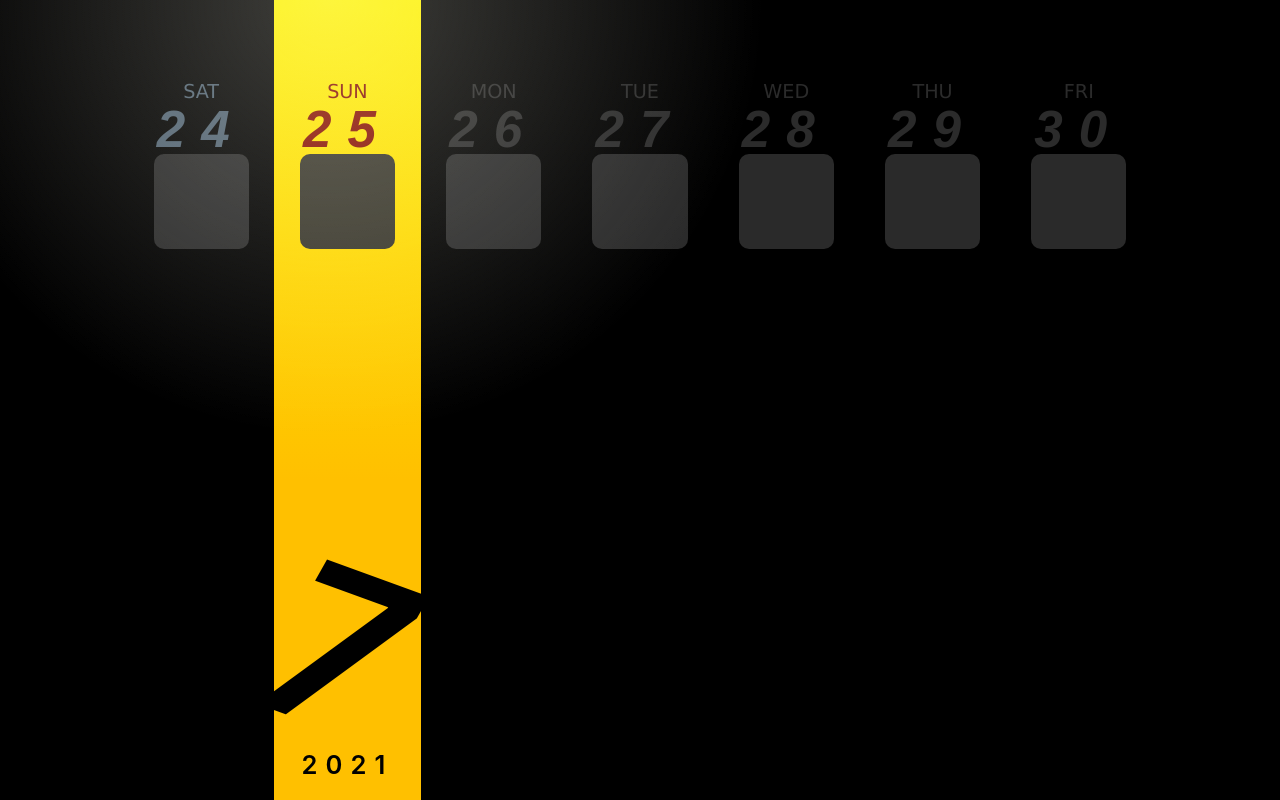
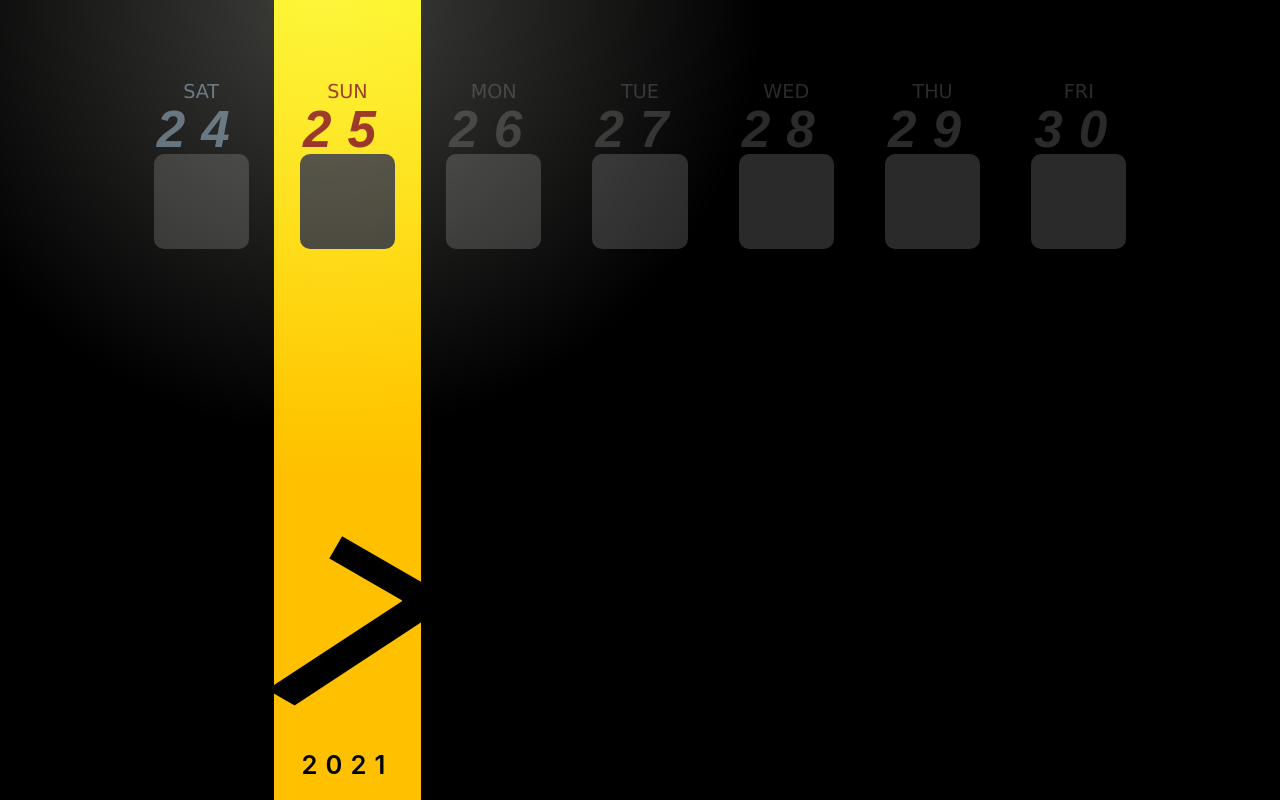
Before and after one commit to palexandrefernandes/persona_4_weather_ui, a Svelte app: page / in a window 1280 px wide. Built offline with nearby package versions, Linux system fonts and the light colour scheme; a web font is replaced by a local one.

Commit message:
Fixed Chrome styles and updated some values.

```diff
--- a/src/components/CalendarComponents/CalendarMonthYear.svelte
+++ b/src/components/CalendarComponents/CalendarMonthYear.svelte
@@ -16,8 +16,11 @@
 </script>
 <div>
     {#if isMonthVisible}
-        <div in:fly="{{delay: 250, duration: 1000, x: 200}}">
-            <p class="month" class:two-digit={month > 9}>{month}</p>
+        <div
+            in:fly="{{delay: 250, duration: 1000, x: 200}}"
+            class="{month < 10 ? "month-container" : "month-two-digit-container"}"
+        >
+            <p class="month">{month}</p>
         </div>
     {/if}
     <p class="year">{year}</p>
@@ -32,8 +35,8 @@
         display: flex;
         flex-direction: column;
         align-items: center;
+        justify-items: center;
         margin-bottom: 2.5vh;
-        position: relative;
     }
 
     p {
@@ -42,16 +45,19 @@
         font-weight: 600;
     }
 
-    .month {
-        font-size: calc(var(--strip-size) * 1.5);
-        translate: -1.5vh 4vw;
-        transform: rotate(20deg);
-        font-weight: 600;
-        font-style: italic;
+    .month-container {
+        font-size: calc(var(--strip-size) * 1.6);
+        transform: translate(0.3vh, 4vw);
     }
 
-    .two-digit {
-        translate: -1.5vh 3vw !important;
+    .month-two-digit-container {
+        font-size: calc(var(--strip-size) * 1.4);
+        transform: translate(0vh, 2vw);
+    }
+
+    .month {
+        transform: rotate(30deg);
+        font-weight: 600;
     }
 
     .year {
--- a/src/components/WeatherCalendar.svelte
+++ b/src/components/WeatherCalendar.svelte
@@ -29,8 +29,8 @@
 
             addDayToDateListTail();
             selectedIndex += transitionAmount;
-            canTransition = false;
-            setTimeout(() => { canTransition = true; }, 350);
+            //canTransition = false;
+            //setTimeout(() => { canTransition = true; }, 350);
         }
     };
 
@@ -84,7 +84,7 @@
         z-index: 1;
         display: flex;
         flex-direction: row;
-        transition: translate .3s linear;
-        translate: calc(-1 * var(--strip-size) * (var(--selectedItem) - 1)) 0;
+        transition: transform .3s linear;
+        transform: translateX(calc(-1 * var(--strip-size) * (var(--selectedItem) - 1)));
     }
 </style>
```
